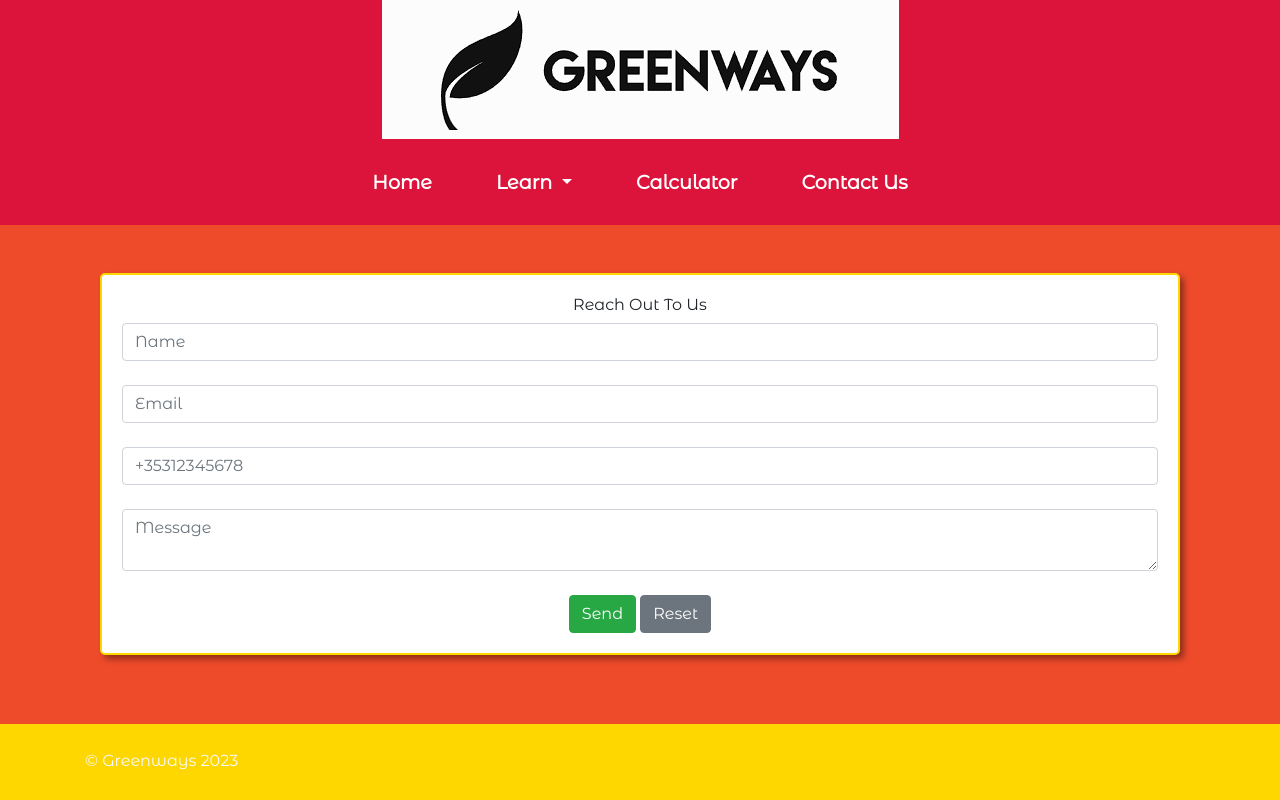
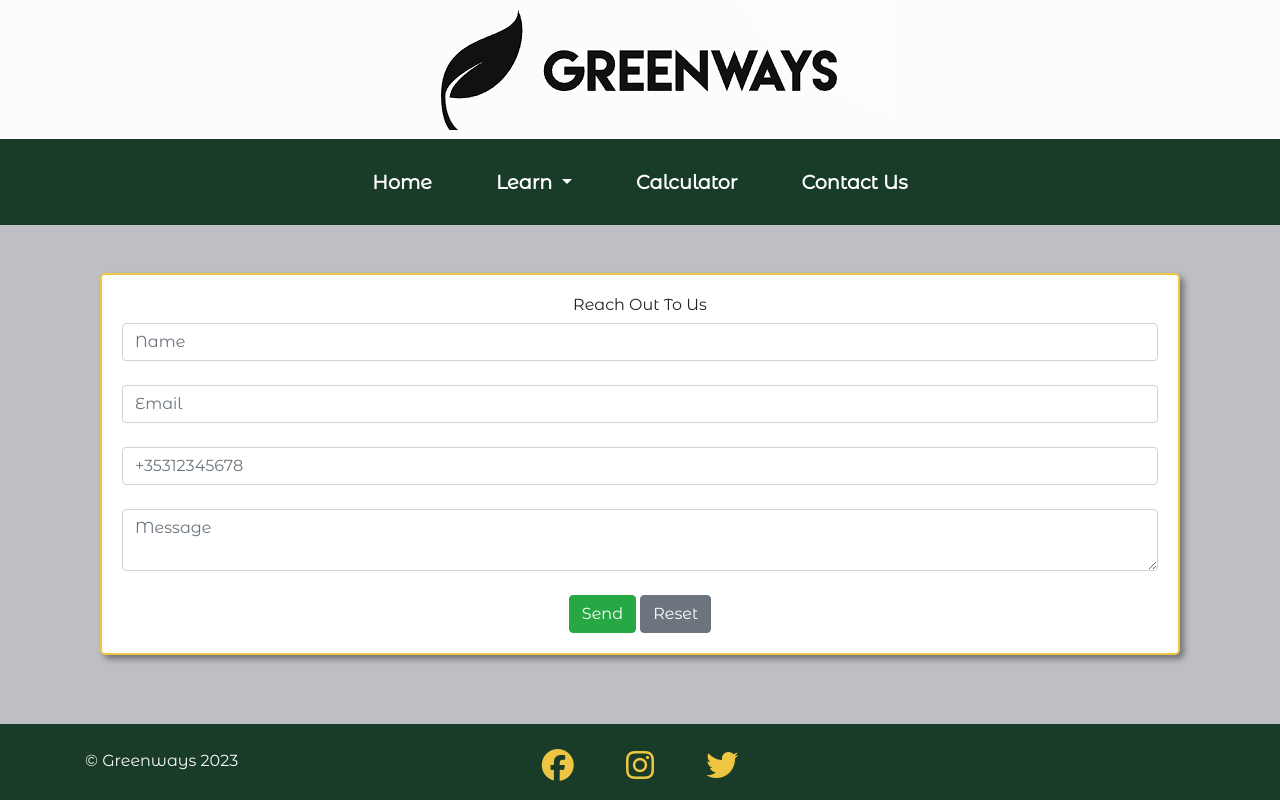
Before and after one commit to Dipchand20/Python_application, a Django app: page /contact/ in a window 1280 px wide. Run offline with Django 3.2, Linux system fonts and the light colour scheme; some libraries are stand-ins or nearby versions.

Commit message:
Update style.css

```diff
--- a/static/css/style.css
+++ b/static/css/style.css
@@ -2,7 +2,7 @@
 
 body {
   margin: 0;
-  background-color: #EE4B2B;
+  background-color: #bebfc4;
   padding: 0;
   font-family: "Montserrat Alternates", sans-serif;
   min-height: 100vh; /* Ensure the body takes at least the viewport height */
@@ -28,7 +28,7 @@ body {
 }
 
 .logo-container {
-  background-color: #DC143C;
+  background-color: #fcfcfc;
 }
 
 header {
@@ -38,7 +38,7 @@ header {
 }
 
 .navbar {
-  background-color: #DC143C;
+  background-color: #183c28;
   color: #ffffff;
   padding: 1.3rem;
 }
@@ -105,7 +105,7 @@ nav a:hover {
   display: flex;
   flex-direction: column;
   justify-content: center;
-  border: 2px solid #FFD700; /* Bright yellow */
+  border: 2px solid #eec643; /* Add a border */
   border-radius: 5px;
   box-shadow: 4px 4px 6px rgba(0, 0, 0, 0.4); /* Add a shadow with a slight offset to the right */
   background-color: #ffffff;
@@ -140,12 +140,12 @@ li {
 
 footer {
   margin-top: auto; /* Push the footer to the bottom */
-  background-color: #FFD700; /* Bright yellow */
+  background-color: #183c28;
   padding-top: 25px;
 }
 
 footer i {
-  color: #FFD700; /* Bright yellow */
+  color: #eec643;
   padding: 0 20px;
   font-size: 2rem;
   transition: opacity 0.3s ease;
```
